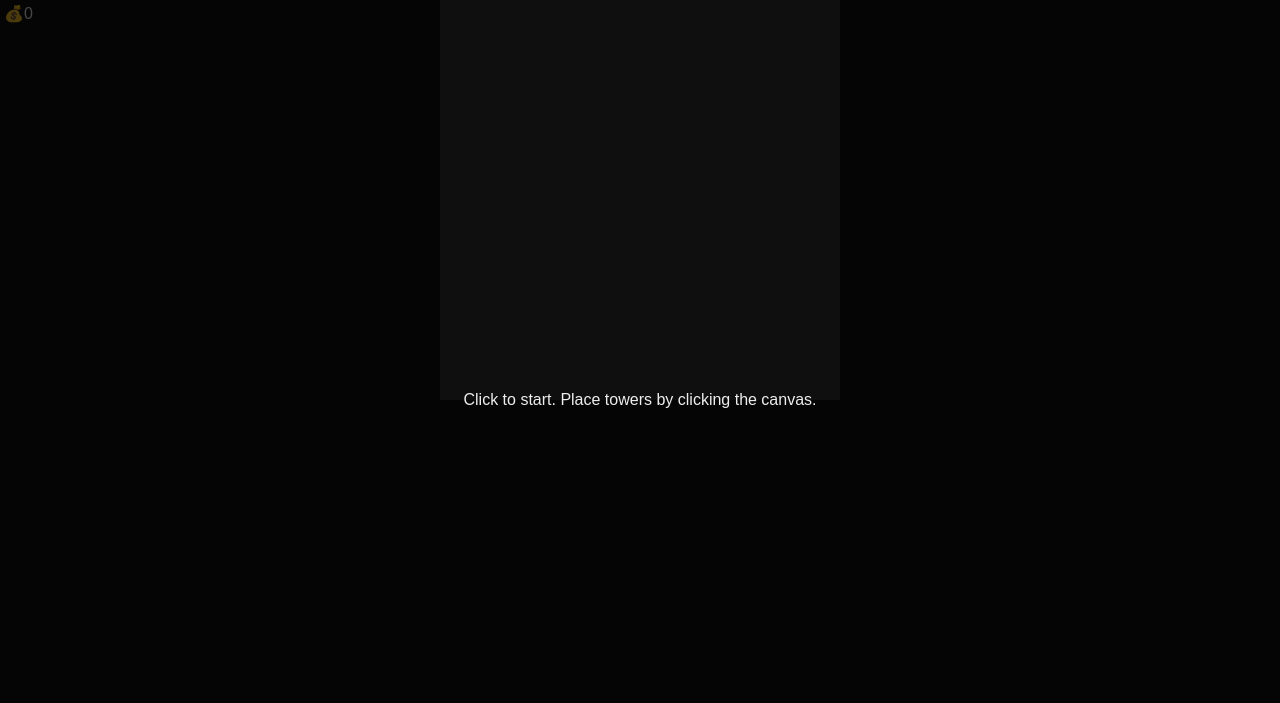
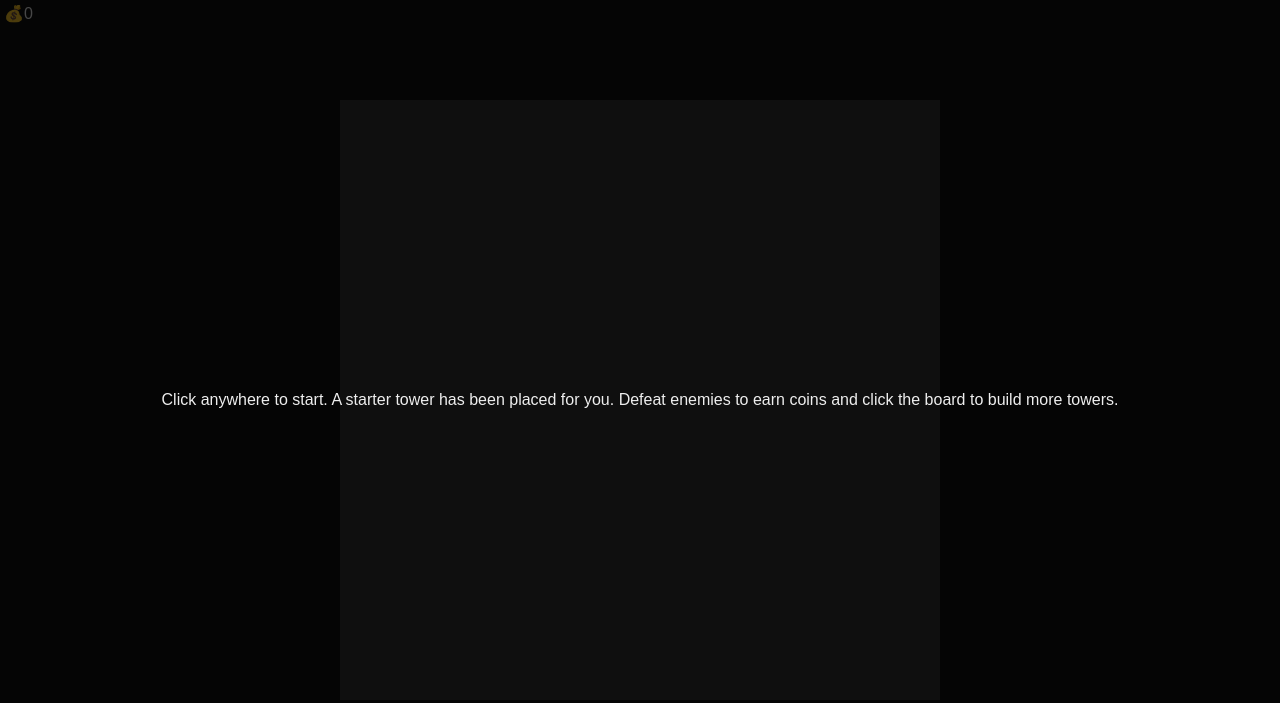
Before and after one commit to BenGothard/towr-defenz, a website built with Vite: page index.html in a window 1280 px wide. Built offline with nearby package versions, Linux system fonts and the light colour scheme.

Commit message:
Add starter tower, enlarge board, improve instructions

```diff
--- a/index.html
+++ b/index.html
@@ -7,7 +7,7 @@
 </head>
 <body>
   <div id="hud">💰0</div>
-  <div id="intro" class="overlay">Click to start. Place towers by clicking the canvas.</div>
+  <div id="intro" class="overlay">Click anywhere to start. A starter tower has been placed for you. Defeat enemies to earn coins and click the board to build more towers.</div>
   <canvas id="game"></canvas>
   <script type="module" src="./src/main.js"></script>
 </body>
--- a/src/main.js
+++ b/src/main.js
@@ -2,8 +2,10 @@ const canvas = document.getElementById('game');
 const ctx = canvas.getContext('2d');
 const hud = document.getElementById('hud');
 const intro = document.getElementById('intro');
-canvas.width = 400;
-canvas.height = 400;
+
+// make the board larger
+canvas.width = 600;
+canvas.height = 600;
 
 let currency = 0;
 let started = false;
@@ -57,6 +59,8 @@ function startGame() {
   if (!started) {
     started = true;
     intro.style.display = 'none';
+    // add a starter tower at the center of the board
+    towers.push(new Tower(canvas.width / 2, canvas.height / 2 - 50));
     last = performance.now();
     requestAnimationFrame(loop);
   }
--- a/style.css
+++ b/style.css
@@ -1,4 +1,4 @@
-body { margin: 0; overflow: hidden; background: #121212; color: #eee; }
+body { margin: 0; overflow: hidden; background: #121212; color: #eee; display: flex; justify-content: center; align-items: center; height: 100vh; }
 #hud { position: absolute; top: 0; left: 0; padding: 4px; font-family: sans-serif; color: inherit; }
 #game { display: block; margin: auto; background: #333; }
 .overlay { position: absolute; top: 0; left: 0; width: 100%; height: 100%; display: flex; justify-content: center; align-items: center; background: rgba(0,0,0,0.7); font-family: sans-serif; text-align: center; }
```
Also changed, not shown: docs/index.html (+3 -3 lines), 4 other files.
